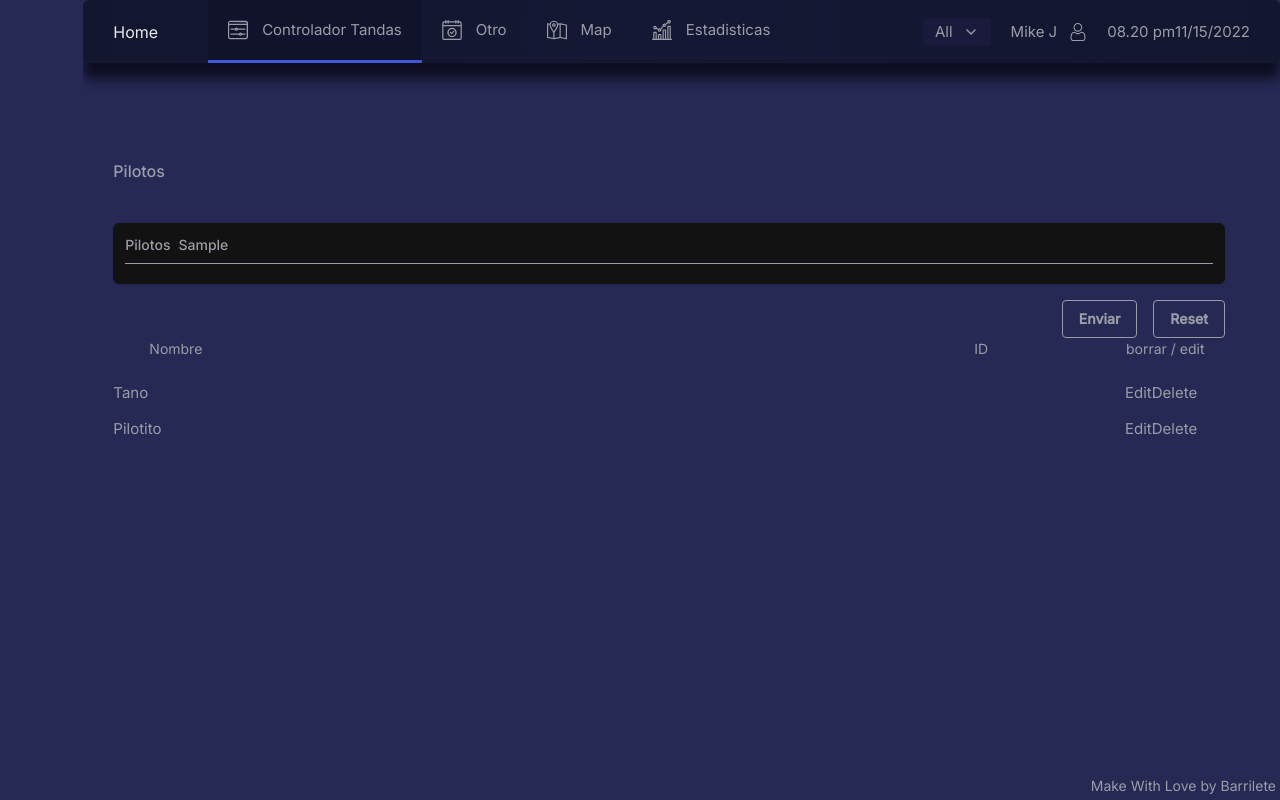
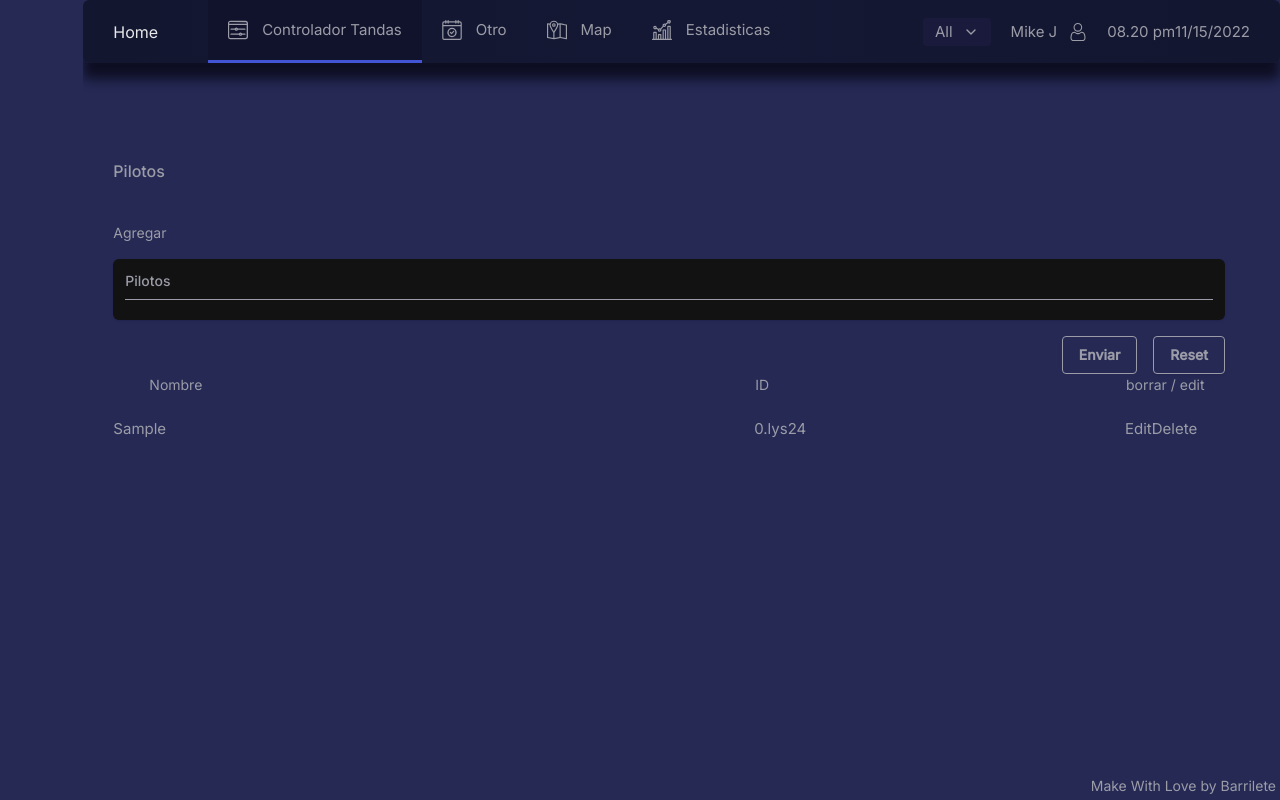
Before and after one commit to lucasfrontend/chascoapp, a React (Vite) app: page /setting in a window 1280 px wide. Both pictures are taken after typing "Sample" into the empty fields and a click on the input "Enviar". Built offline with nearby package versions, Linux system fonts and the light colour scheme.

Commit message:
form pilots

```diff
--- a/src/Pages/Setting.jsx
+++ b/src/Pages/Setting.jsx
@@ -4,22 +4,46 @@ import PilotosTabla from "../components/SettingForms/PilotosTabla";
 import '../Pages/setting.css'
 
 const pilotsInitialDb= [
-  { name: 'Tano', id: null},
-  { name: 'Pilotito', id: null},
+  {
+    name: 'Tano',
+    id: null
+  },
+  {
+    name: 'Pilotito',
+    id: null
+}
 
 ]
 
 const Setting = () => {
-    const [formPilotsDb, setFormPilotsDb ] = useState(pilotsInitialDb);
+    const [formPilotsDb, setFormPilotsDb ] = useState([]);
     const [dataToEditPilots, setDataToEditPilot] = useState(null)
 
     const createDataPilots = (data) => {
-      data.id = Date.now()
-      console.log(data)
-//      setFormPilotsDb(...formPilotsDb, data)
+      data.id = Math.random().toString(36).substring(0, 7)
+      setFormPilotsDb([
+        ...formPilotsDb,
+        data])
     };
-    const updateDataPilots = (data) => {};
-    const deleteDataPilots = (id) => {};
+
+    const updateDataPilots = (data) => {
+      let newData = formPilotsDb.map(el => el.id === data.id ? data : el)
+      setFormPilotsDb(newData)
+      setDataToEditPilot(null)
+    };
+
+    const deleteDataPilots = (id) => {
+      console.log("el id es", id)
+      let isDelete = confirm(`Tas segura de eliminar a ${id}`)
+      if(isDelete){
+        let newData = formPilotsDb.filter(el => el.id !== id)
+        setFormPilotsDb(newData)
+        setDataToEditPilot(null)
+
+      } else {
+
+      }
+    };
 
     return <>
       <div class="main-container">
--- a/src/components/SettingForms/PilotosForm.jsx
+++ b/src/components/SettingForms/PilotosForm.jsx
@@ -1,14 +1,23 @@
-import React, { useState } from "react";
+import React, { useEffect, useState } from "react";
 
-const pilotsInitial = [
-    { name: '', id: null},
-    { name: '', id: null},
+//sacar initialpilots
+const pilotsInitial = {
+    name: '',
+    id: null
+}
 
-]
 
 const PilotosForm = ({ createDataPilots, updateDataPilots, dataToEditPilots, setDataToEditPilot}) => {
 
     const [formPilots, setFormPilots ] = useState(pilotsInitial)
+
+    useEffect(()=>{
+        if(dataToEditPilots){
+            setFormPilots(dataToEditPilots);
+        } else {
+            setFormPilots(pilotsInitial)
+        }
+    }, [dataToEditPilots]);
 
     const handleChange = (e) => {
         setFormPilots({
@@ -20,11 +29,13 @@ const PilotosForm = ({ createDataPilots, updateDataPilots, dataToEditPilots, set
 
     const handleSubmit = (e) => {
         e.preventDefault()
-        if(!formPilots.name){
+        if(formPilots.nombre === ''){
+            console.log('llega', formPilots.nombre)
             alert("Datos incompletos");
             return;
         }
         if (formPilots.id === null){
+            console.log('llega', formPilots.nombre)
             createDataPilots(formPilots);
         } else {
             updateDataPilots(formPilots)
@@ -40,10 +51,11 @@ const PilotosForm = ({ createDataPilots, updateDataPilots, dataToEditPilots, set
 
     return <>
         <form className="space-y-4 mt-3" onSubmit={handleSubmit}>
+            <h4>{dataToEditPilots ? 'Editar' : 'Agregar'}</h4>
             <div className="bg-dark p-3 w-full flex flex-col rounded-md dark:bg-gray-800 shadow">
             <div className="flex xl:flex-row flex-col items-center font-medium text-gray-900 dark:text-white pb-2 mb-2 xl:border-b border-gray-200 border-opacity-75 dark:border-gray-700 w-full">
-                <label htmlFor="paraca_1" className="pr-2">Pilotos</label>
-                <input className="bg-dark w-full" type="text" name="paraca_1" onChange={handleChange} value={pilotsInitial.name}/>
+                <label htmlFor="name" className="pr-2">Pilotos</label>
+                <input className="bg-dark w-full" type="text" name="name" onChange={handleChange} value={formPilots.name}/>
             </div>
             </div>
 
--- a/src/components/SettingForms/PilotosTabla.jsx
+++ b/src/components/SettingForms/PilotosTabla.jsx
@@ -1,7 +1,7 @@
 import React from "react";
 import TableRow from "../dumbComponents/TableRow";
 
-const PilotosTabla = ({ data }) => {
+const PilotosTabla = ({ data, setDataToEditPilot, deleteDataPilots }) => {
 
     return <>
             <table class="table">
@@ -16,8 +16,8 @@ const PilotosTabla = ({ data }) => {
                 <tbody>
                     {
                         data.length === 0 ?
-                        (<tr><td className="table-auto">No hay piloto o qué?</td></tr>)
-                        : data.map( el => <TableRow key={el.id} el={el}/>)
+                        (<tr><td className="table-auto">Que Pilot vuela hoy?</td></tr>)
+                        : data.map( el => <TableRow key={el.id} el={el} setDataToEditPilot={setDataToEditPilot} deleteDataPilots={deleteDataPilots}/>)
                     }
 
                 </tbody>
--- a/src/components/TandasForm.jsx
+++ b/src/components/TandasForm.jsx
@@ -57,7 +57,6 @@ const TandasForm = ({ addTanda, editTanda, editData }) => {
 
     const handleSubmit = (e) => {
         e.preventDefault();
-
         if(editData !== null) {
             editTanda(formData)
         } else {
--- a/src/components/TandasMain.jsx
+++ b/src/components/TandasMain.jsx
@@ -34,6 +34,7 @@ const TandasMain = () => {
     const editTanda = (tanda) => {
         const newTandas = tandas.map(el => el.id === tanda.id ? tanda : el)
         setTandas(newTandas)
+        //error aca????
         setEditData(null)
     }
 
@@ -42,6 +43,7 @@ const TandasMain = () => {
         if(isDelete) {
             const newTandas = tandas.filter(el => el.id !== id)
             setTandas(newTandas);
+        //error aca????
             setEditData(null)
         }
     }
--- a/src/components/dumbComponents/TableRow.jsx
+++ b/src/components/dumbComponents/TableRow.jsx
@@ -1,13 +1,14 @@
 import React from "react";
 
-const TableRow = ({ el }) => {
+const TableRow = ({ el, setDataToEditPilot, deleteDataPilots }) => {
+
     return <>
         <tr>
             <td> { el.name}</td>
             <td> { el.id}</td>
             <td>
-                <button>Edit</button>
-                <button>Delete</button>
+                <button onClick={() => setDataToEditPilot(el)}>Edit</button>
+                <button onClick={() => deleteDataPilots(el.id)}>Delete</button>
             </td>
         </tr>
     </>
```
Lines whose indentation alone changed are shown as unchanged.
